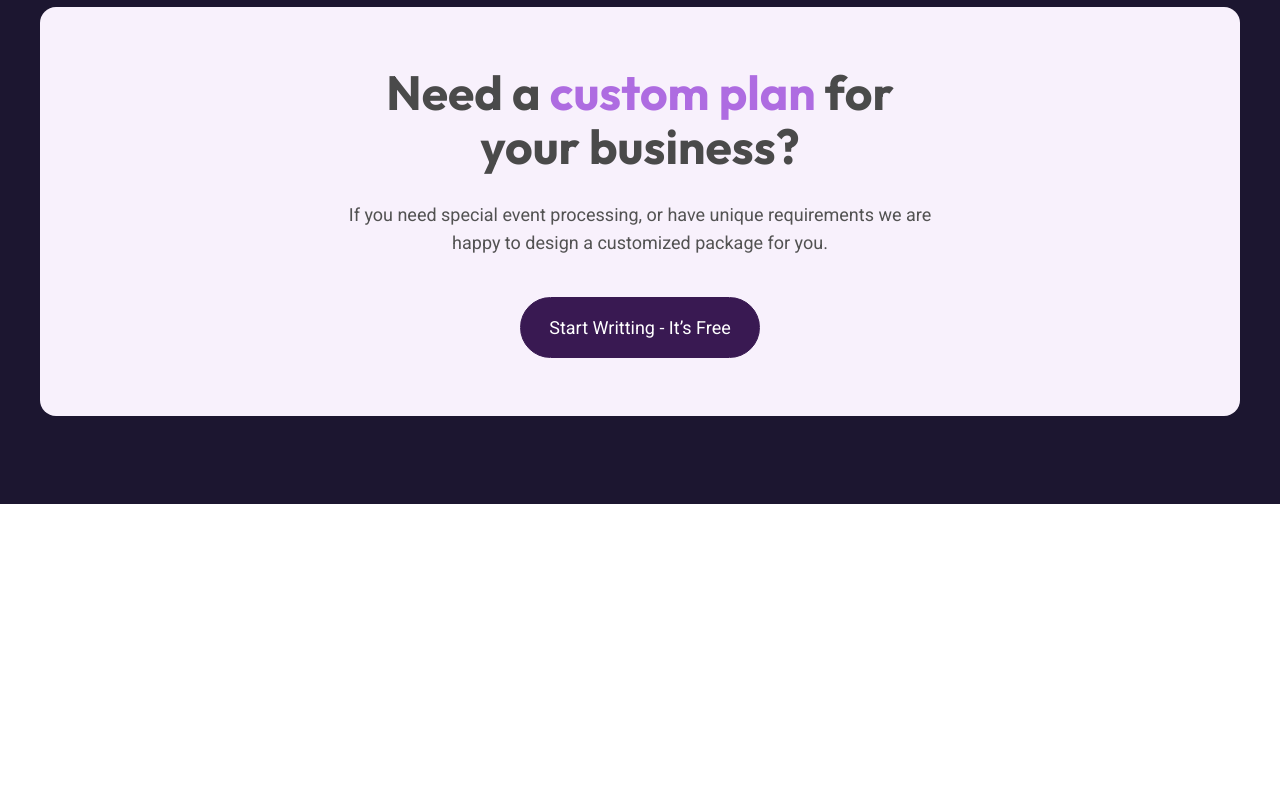
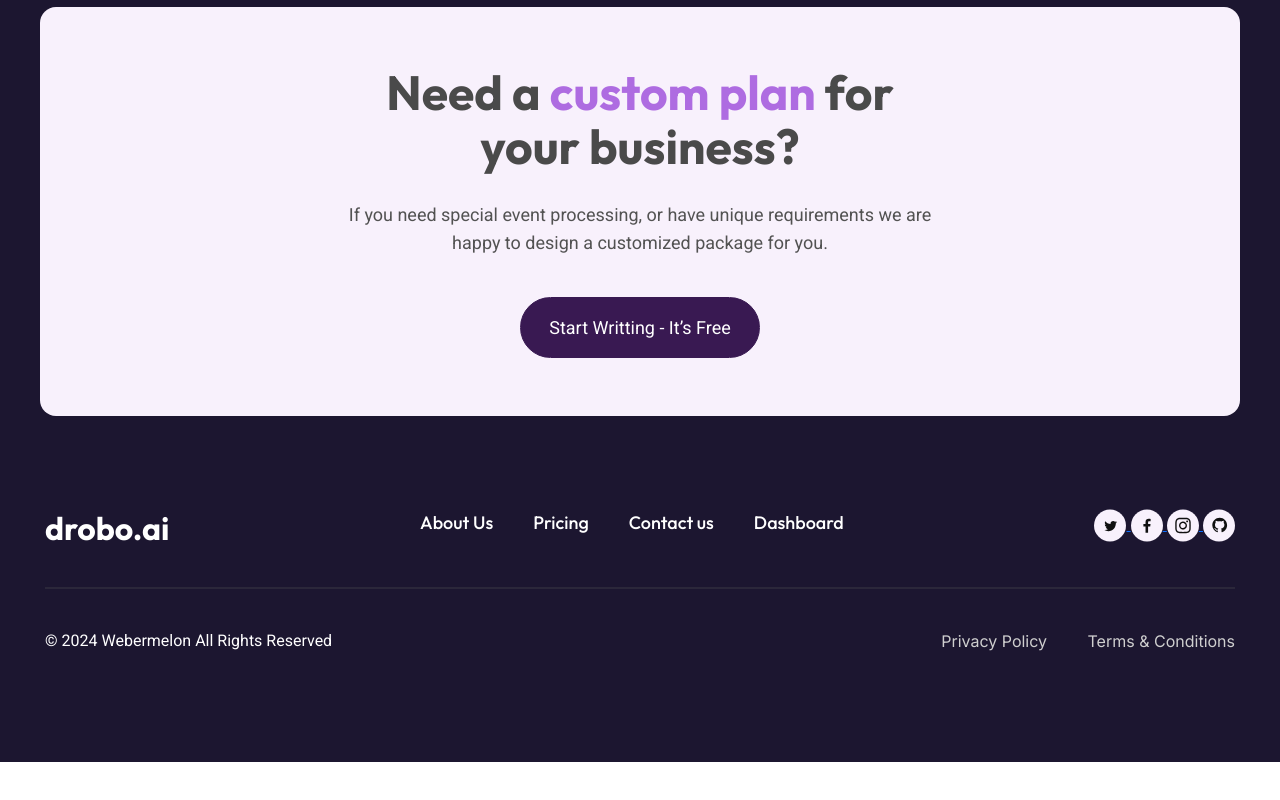
Before and after one commit to Ridwan4D/drobo_ai_task, a plain HTML site: page index.html in a window 1280 px wide. Shown: the part 7630-8430 px from the top of the page. After the commit the page ends 8392 px from the top, so only its background shows below. Drawn offline with Linux system fonts and the light colour scheme.

Commit message:
footer section created

```diff
--- a/assets/css/responsive.css
+++ b/assets/css/responsive.css
@@ -757,6 +757,25 @@
     /* ---------------------------- plan section end ---------------------------- */
 
 
+    /* ---------------------------- footer section start ---------------------------- */
+    #footer_section {
+        text-align: center;
+    }
+
+    .footer_logo_container,
+    .footer_link_list {
+        margin-bottom: 32px !important;
+    }
+
+    .footer_link_list {
+        gap: 0 !important;
+    }
+
+    .footer_links {
+        line-height: 40px;
+    }
+
+    /* ---------------------------- footer section end ---------------------------- */
 
 
 
--- a/assets/css/style.css
+++ b/assets/css/style.css
@@ -124,6 +124,10 @@
 
 .lh_26 {
     line-height: 26px;
+}
+
+.lh_28 {
+    line-height: 28px;
 }
 
 .lh_36 {
@@ -715,7 +719,6 @@
 .plan_desc {
     max-width: 606px;
     width: 100%;
-    line-height: 28px;
     color: #525252;
     margin: 20px auto 40px;
 }
@@ -723,7 +726,28 @@
 /* ---------------------------- plan section end ---------------------------- */
 
 
+/* ---------------------------- footer section start ---------------------------- */
+#footer_section {
+    background: var(--footer_bg);
+    padding-bottom: 88px;
+}
 
+.footer_site_logo {
+    font-size: 32px;
+    line-height: 38px;
+}
+
+.footer_hr {
+    border: 1px solid #595959;
+    margin: 40px 0;
+}
+
+
+.footer_condition {
+    color: #CFCFCF;
+}
+
+/* ---------------------------- footer section end ---------------------------- */
 
 
 
--- a/index.html
+++ b/index.html
@@ -1922,7 +1922,7 @@
                 <h1 class="wm_heading plan_heading">
                     Need a <span class="span_color">custom plan</span> for <br> your business?
                 </h1>
-                <p class="font_roboto text_lg plan_desc text-center">If you need special event processing, or have
+                <p class="font_roboto text_lg plan_desc text-center lh_28">If you need special event processing, or have
                     unique
                     requirements we are happy to design a customized
                     package for you.
@@ -1932,15 +1932,63 @@
                 </div>
             </div>
         </section>
-
-
     </main>
-    <footer>
-
+    <footer id="footer_section">
+        <div class="container mx-auto">
+            <div class="footer_top d-flex flex-column flex-md-row justify-content-between">
+                <!-- Logo Section -->
+                <div class="footer_logo_container">
+                    <a href="#" class="text-white fw-bold font_outfit footer_site_logo text-decoration-none">
+                        drobo.ai
+                    </a>
+                </div>
+                <!-- Links Section -->
+                <ul class="d-flex flex-column flex-md-row gap_40 footer_link_list m-0 p-0">
+                    <li><a href="#"
+                            class="font_outfit fw-medium text_lg lh_28 text-white text-decoration-none footer_links">About
+                            Us</a></li>
+                    <li><a href="#"
+                            class="font_outfit fw-medium text_lg lh_28 text-white text-decoration-none footer_links">Pricing</a>
+                    </li>
+                    <li><a href="#"
+                            class="font_outfit fw-medium text_lg lh_28 text-white text-decoration-none footer_links">Contact
+                            us</a></li>
+                    <li><a href="#"
+                            class="font_outfit fw-medium text_lg lh_28 text-white text-decoration-none footer_links">Dashboard</a>
+                    </li>
+                </ul>
+
+                <!-- Social Media Section -->
+                <div class="gap-2">
+                    <a href="#">
+                        <img src="assets/images/footer/twitter.svg" alt="twitter icon">
+                    </a>
+                    <a href="#">
+                        <img src="assets/images/footer/fb.svg" alt="facebook icon">
+                    </a>
+                    <a href="#">
+                        <img src="assets/images/footer/insta.svg" alt="insta icon">
+                    </a>
+                    <a href="#">
+                        <img src="assets/images/footer/github.svg" alt="github icon">
+                    </a>
+                </div>
+
+            </div>
+            <hr class="footer_hr">
+            <div class="footer_bottom d-flex flex-column-reverse gap_40 flex-md-row justify-content-between">
+                <div>
+                    <p class="font_roboto text-white fw-normal">© 2024 Webermelon All Rights Reserved</p>
+                </div>
+                <div>
+                    <p class="font_inter footer_condition">Privacy Policy &nbsp;&nbsp;&nbsp;&nbsp;&nbsp;&nbsp;&nbsp;
+                        Terms & Conditions
+                    </p>
+                </div>
+            </div>
+        </div>
     </footer>
 
-
-    <br><br><br><br><br><br><br><br><br><br><br><br><br><br><br><br>
     <script src="assets/js/bootstrap.bundle.min.js"></script>
     <script src="assets/js/script.js"></script>
     <script src="assets/js/faq.js"></script>
```
